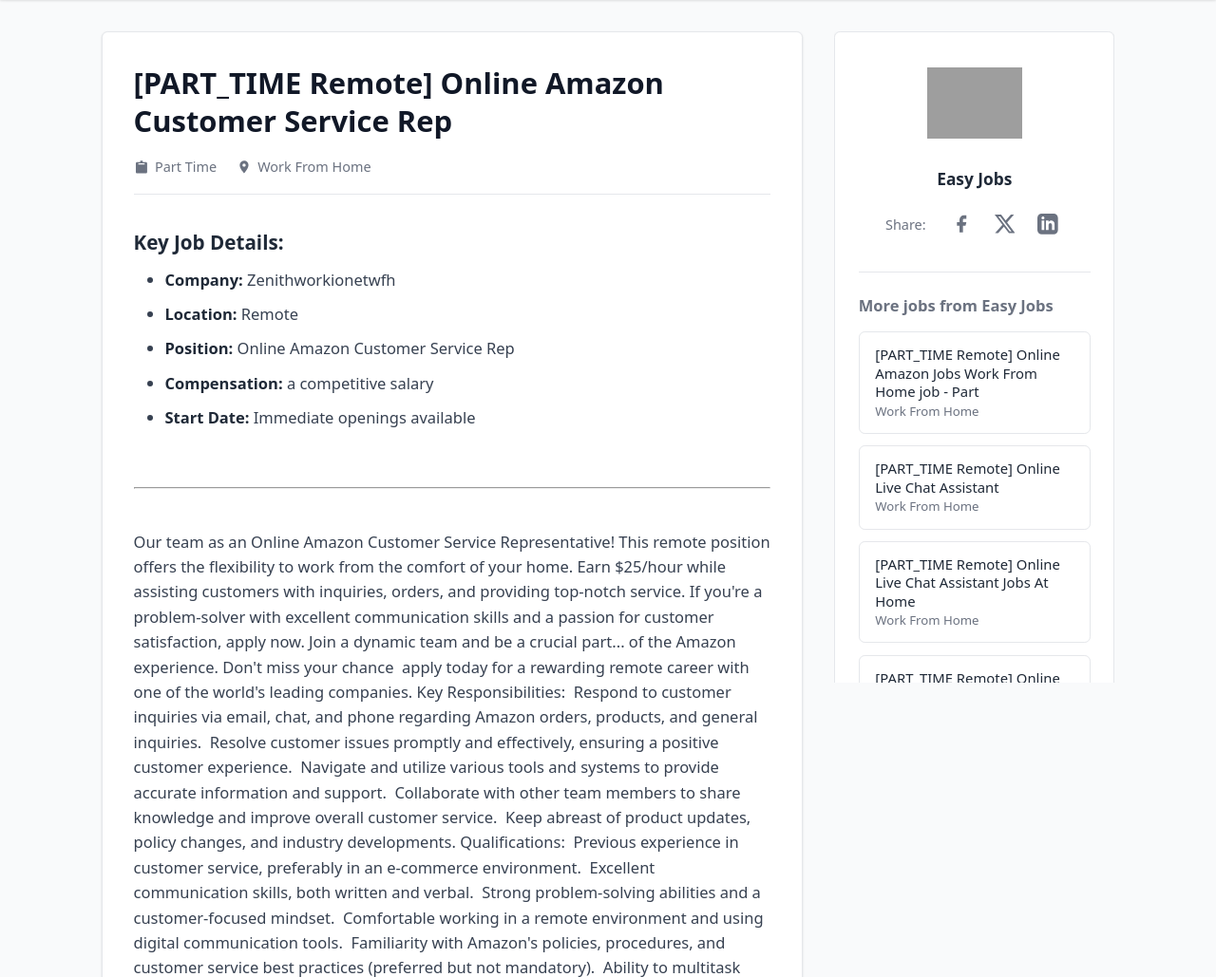
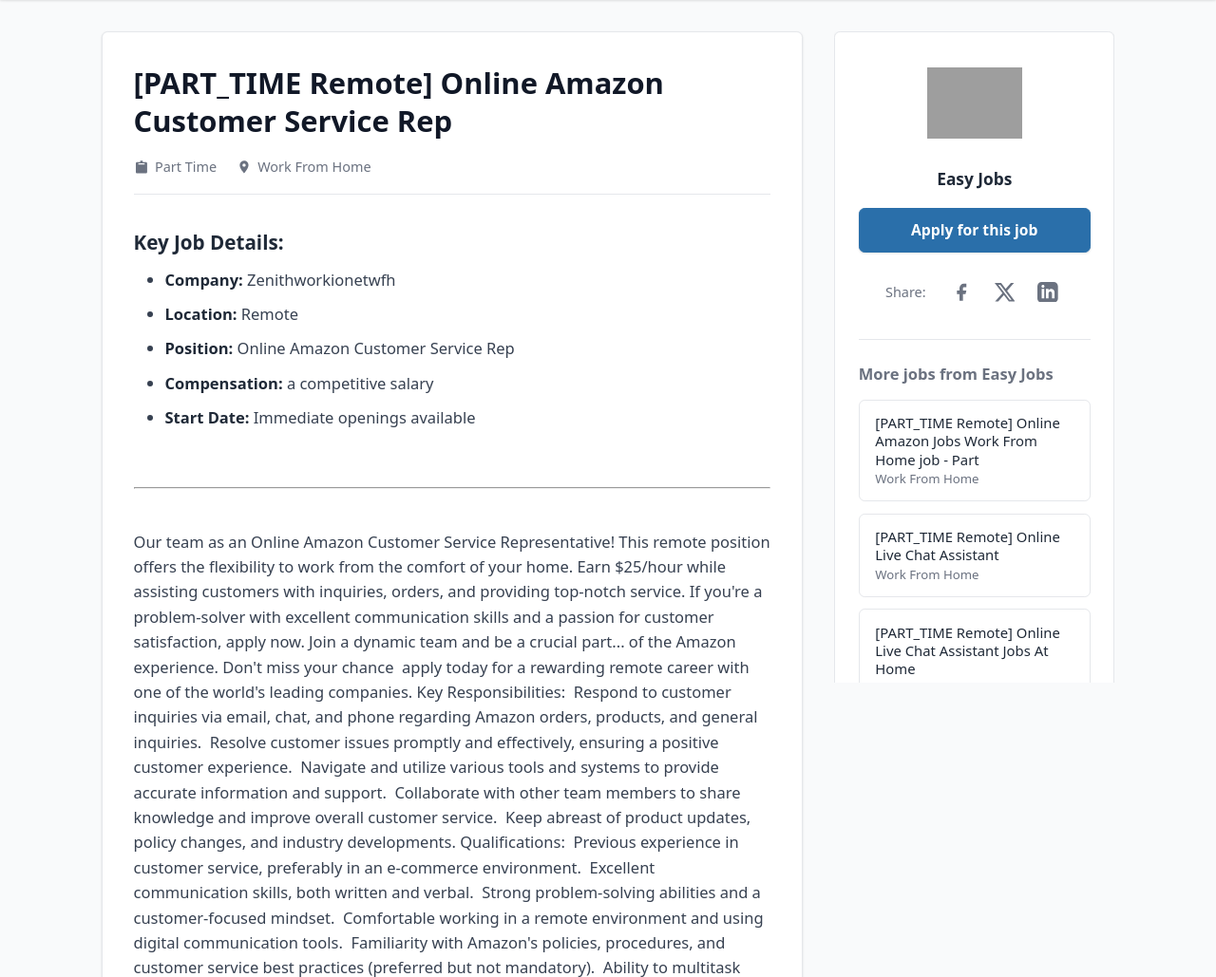
Before and after one commit to johnjoi/my-php-shopify-app, a PHP site: page /parttime-remote-online-amazon-customer-service-rep-jk4j7.html in a window 1280 px wide. Shown: the part 65-1094 px from the top of the page at 95% size. Run offline with PHP 8.4, Linux system fonts and the light colour scheme; grey boxes are pictures that could not be loaded.

Commit message:
Update style.css

```diff
--- a/job/style.css
+++ b/job/style.css
@@ -303,6 +303,6 @@ a:focus-visible, button:focus-visible, input:focus-visible, select:focus-visible
    .logo { font-size: 1.1rem; }
 }
 
-.sidebar .btn-apply {
+/*.sidebar .btn-apply {
   display: none !important;
-}
+}*/
```
